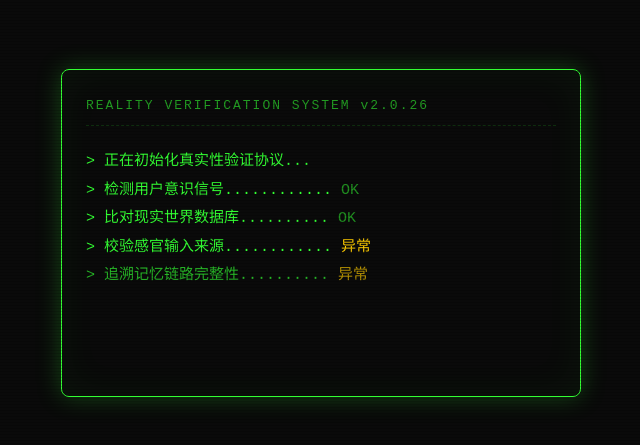
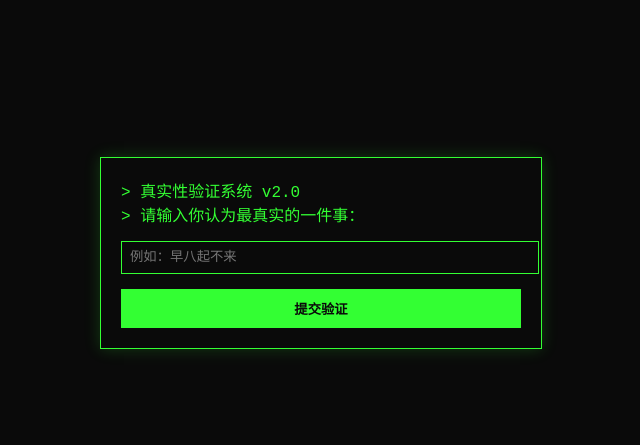
Before and after one commit to Cindy613287/npc-check, a plain HTML site: page index.html in a window 1280 px wide. Shown: the part 167-612 px from the top of the page, without its empty margins (319-959 px from the left). Drawn offline with Linux system fonts and the light colour scheme.

Commit message:
Refactor index.html for improved layout and functionality

```diff
--- a/index.html
+++ b/index.html
@@ -3,197 +3,49 @@
 <head>
 <meta charset="UTF-8">
 <meta name="viewport" content="width=device-width, initial-scale=1.0">
-<title>真实性验证系统</title>
+<title>真实性验证系统 v2.0</title>
 <style>
-  * { margin: 0; padding: 0; box-sizing: border-box; }
-
-  body {
-    background: #0a0a0a;
-    color: #33ff33;
-    font-family: "Courier New", Consolas, monospace;
-    min-height: 100vh;
-    display: flex;
-    align-items: center;
-    justify-content: center;
-    padding: 24px;
-    overflow: hidden;
-  }
-
-  /* 扫描线效果 */
-  body::after {
-    content: "";
-    position: fixed;
-    top: 0; left: 0; right: 0; bottom: 0;
-    background: repeating-linear-gradient(
-      0deg,
-      rgba(0, 0, 0, 0.15),
-      rgba(0, 0, 0, 0.15) 1px,
-      transparent 1px,
-      transparent 3px
-    );
-    pointer-events: none;
-    z-index: 10;
-  }
-
-  .terminal {
-    width: 100%;
-    max-width: 520px;
-    border: 1px solid #33ff33;
-    border-radius: 8px;
-    padding: 28px 24px;
-    box-shadow: 0 0 24px rgba(51, 255, 51, 0.25),
-                inset 0 0 40px rgba(51, 255, 51, 0.05);
-    position: relative;
-    z-index: 1;
-  }
-
-  .title {
-    font-size: 13px;
-    letter-spacing: 2px;
-    opacity: 0.6;
-    margin-bottom: 22px;
-    border-bottom: 1px dashed rgba(51, 255, 51, 0.3);
-    padding-bottom: 12px;
-  }
-
-  #output {
-    font-size: 15px;
-    line-height: 1.9;
-    min-height: 220px;
-    white-space: pre-wrap;
-    word-break: break-word;
-  }
-
-  .cursor {
-    display: inline-block;
-    width: 9px;
-    height: 17px;
-    background: #33ff33;
-    vertical-align: -3px;
-    animation: blink 0.9s steps(1) infinite;
-  }
-
-  @keyframes blink {
-    0%, 50% { opacity: 1; }
-    51%, 100% { opacity: 0; }
-  }
-
+  body { background: #0a0a0a; color: #33ff33; font-family: "Courier New", monospace; padding: 20px; display: flex; justify-content: center; align-items: center; min-height: 100vh; margin: 0; }
+  .box { border: 1px solid #33ff33; padding: 20px; width: 100%; max-width: 400px; box-shadow: 0 0 15px rgba(51,255,51,0.2); }
+  input { background: transparent; border: 1px solid #33ff33; color: #33ff33; padding: 8px; width: 100%; margin: 15px 0; font-family: inherit; outline: none; }
+  button { background: #33ff33; color: #0a0a0a; border: none; padding: 10px; width: 100%; font-weight: bold; cursor: pointer; font-family: inherit; }
+  #result { margin-top: 20px; line-height: 1.6; display: none; }
   .fail { color: #ff3b3b; }
   .warn { color: #ffcc00; }
-  .dim  { opacity: 0.55; }
-
-  .restart {
-    margin-top: 24px;
-    display: none;
-    background: transparent;
-    border: 1px solid #33ff33;
-    color: #33ff33;
-    font-family: inherit;
-    font-size: 13px;
-    padding: 8px 18px;
-    cursor: pointer;
-    letter-spacing: 1px;
-    transition: all 0.2s;
-  }
-
-  .restart:hover {
-    background: #33ff33;
-    color: #0a0a0a;
-  }
+  .success { color: #33ff33; }
 </style>
 </head>
 <body>
+<div class="box">
+  <div>> 真实性验证系统 v2.0</div>
+  <div>> 请输入你认为最真实的一件事：</div>
+  <input type="text" id="userInput" placeholder="例如：早八起不来">
+  <button onclick="verify()">提交验证</button>
+  <div id="result"></div>
+</div>
+<script>
+function verify() {
+  const input = document.getElementById('userInput').value.trim();
+  const resultDiv = document.getElementById('result');
+  if (!input) {
+    resultDiv.style.display = 'block';
+    resultDiv.innerHTML = '<span class="warn">> 请输入内容后再验证。</span>';
+    return;
+  }
+  resultDiv.style.display = 'block';
+  resultDiv.innerHTML = '> 正在解析你的输入...<br>> 比对现实数据库...<br>> 检测意识信号...<br><br>';
 
-<div class="terminal">
-  <div class="title">REALITY VERIFICATION SYSTEM v2.0.26</div>
-  <div id="output"></div>
-  <button class="restart" id="restart">重新验证</button>
-</div>
-
-<script>
-const output = document.getElementById('output');
-const restartBtn = document.getElementById('restart');
-
-const lines = [
-  { text: '> 正在初始化真实性验证协议...', delay: 500 },
-  { text: '> 检测用户意识信号............ <span class="dim">OK</span>', delay: 700 },
-  { text: '> 比对现实世界数据库.......... <span class="dim">OK</span>', delay: 700 },
-  { text: '> 校验感官输入来源............ <span class="warn">异常</span>', delay: 700 },
-  { text: '> 追溯记忆链路完整性.......... <span class="warn">异常</span>', delay: 700 },
-  { text: '> 分析行为模式随机性.......... <span class="warn">过低</span>', delay: 700 },
-  { text: '', delay: 400 },
-  { text: '> 综合判定中...', delay: 900 },
-  { text: '', delay: 300 },
-  { text: '<span class="fail">✗ 验证失败</span>', delay: 800 },
-  { text: '', delay: 300 },
-  { text: '<span class="fail">系统提示：你可能是 NPC。</span>', delay: 600 },
-  { text: '', delay: 400 },
-  { text: '<span class="dim">建议：继续听演讲，观察自己是否具有自主意识。</span>', delay: 500 },
-  { text: '<span class="dim">若仍怀疑，请课后与演讲人讨论。</span>', delay: 400 },
-];
-
-let i = 0;
-
-function typeLine(html, callback) {
-  const temp = document.createElement('div');
-  temp.innerHTML = html;
-  const plain = temp.textContent;
-  let j = 0;
-  const lineEl = document.createElement('div');
-
-  // 处理带标签的情况：逐字显示纯文本，最后替换为完整HTML
-  if (temp.children.length === 0) {
-    // 纯文本，逐字打
-    const span = document.createElement('span');
-    lineEl.appendChild(span);
-    output.appendChild(lineEl);
-    const timer = setInterval(() => {
-      span.textContent += plain[j];
-      j++;
-      if (j >= plain.length) {
-        clearInterval(timer);
-        callback && callback();
-      }
-    }, 28);
-  } else {
-    // 含标签，整体淡入
-    lineEl.innerHTML = html;
-    lineEl.style.opacity = 0;
-    output.appendChild(lineEl);
-    let op = 0;
-    const timer = setInterval(() => {
-      op += 0.1;
-      lineEl.style.opacity = op;
-      if (op >= 1) {
-        clearInterval(timer);
-        callback && callback();
-      }
-    }, 30);
-  }
+  setTimeout(() => {
+    const rand = Math.random();
+    if (rand < 0.1) {
+      resultDiv.innerHTML += '<span class="success">✓ 验证成功。你是真实的。</span><br><br>系统备注：你的输入“' + input + '”极具人类特征';
+    } else if (rand < 0.6) {
+      resultDiv.innerHTML += '<span class="fail">✗ 验证失败。你可能是NPC。</span><br><br>系统备注：你的输入“' + input + '”过于标准，缺乏灵魂。';
+    } else {
+      resultDiv.innerHTML += '<span class="warn">? 验证异常。你处于叠加态。</span><br><br>系统备注：你的输入“' + input + '”既真实又虚幻，建议课后继续思考。';
+    }
+  }, 1500);
 }
-
-function run() {
-  output.innerHTML = '';
-  restartBtn.style.display = 'none';
-  i = 0;
-
-  function next() {
-    if (i >= lines.length) {
-      restartBtn.style.display = 'inline-block';
-      return;
-    }
-    const line = lines[i];
-    i++;
-    setTimeout(() => {
-      typeLine(line.text, next);
-    }, line.delay);
-  }
-
-  next();
-}
-
-restartBtn.addEventListener('click', run);
-run();
 </script>
 </body>
 </html>
```
